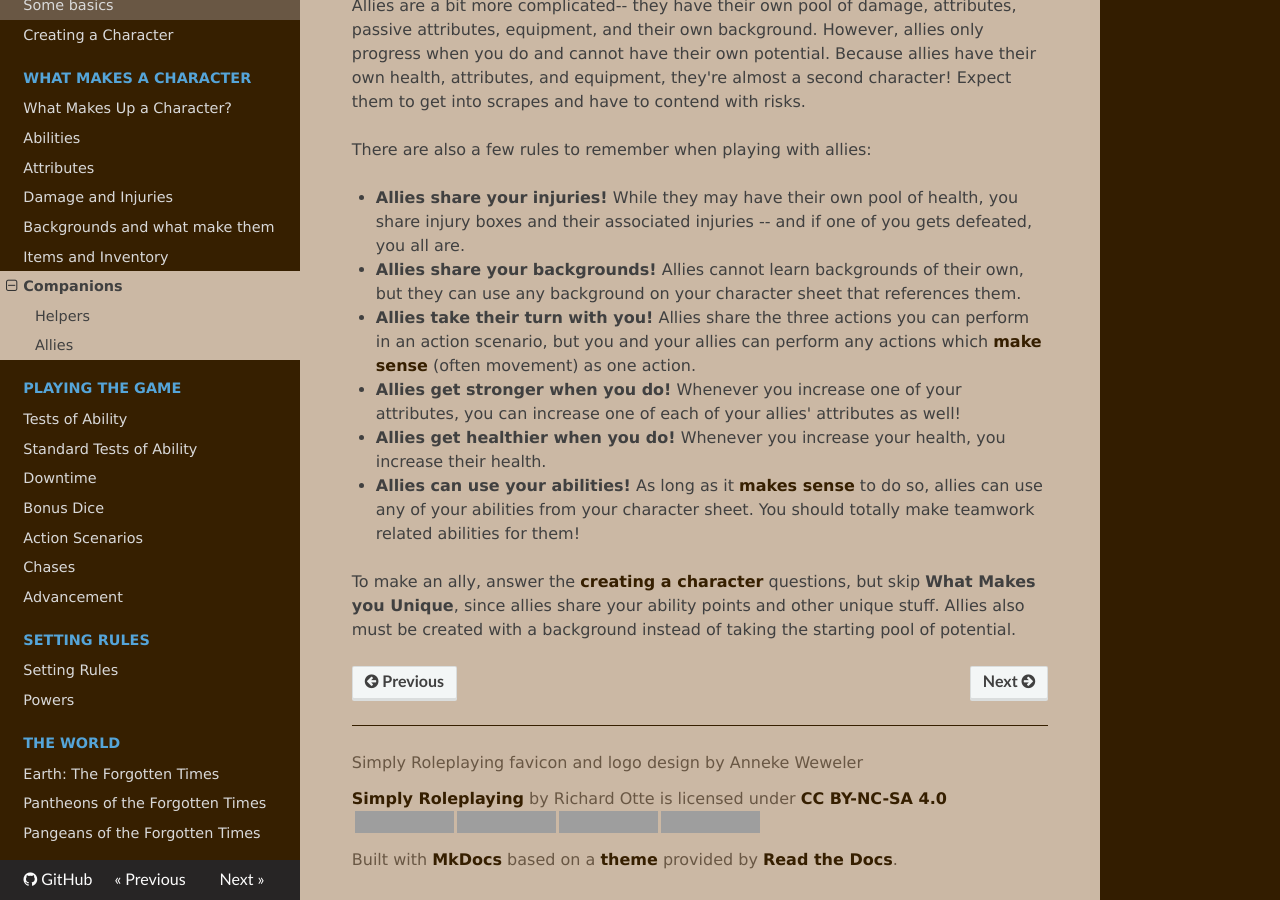
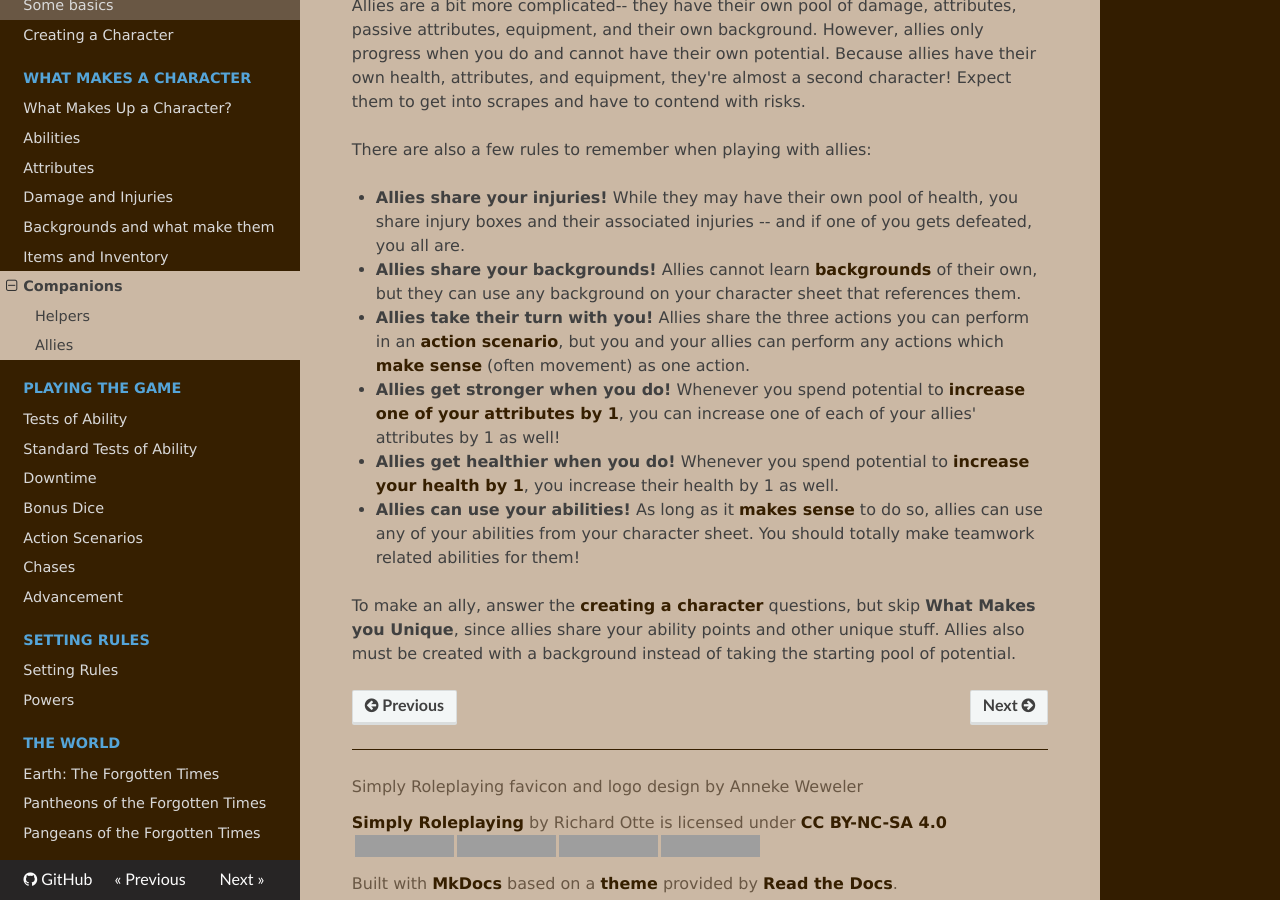
Before and after one commit to TheFifthRider/simply-roleplaying-webapp, an MkDocs documentation site: the page built from docs/character/companions.md, in a window 1280 px wide and 900 px high, scrolled down 495 px, cut to the strip 0-900 px from the top of the window. Built offline with MkDocs 1.6.1, drawn with Linux system fonts in a browser that asks for light colours; nearby versions of some CDN libraries; grey boxes are pictures that could not be loaded.

Commit message:
feat: Adding linkies in companions

```diff
--- a/docs/character/companions.md
+++ b/docs/character/companions.md
@@ -13,10 +13,10 @@ Allies are a bit more complicated-- they have their own pool of damage, attribut
 There are also a few rules to remember when playing with allies:
 
 * **Allies share your injuries!** While they may have their own pool of health, you share injury boxes and their associated injuries -- and if one of you gets defeated, you all are.
-* **Allies share your backgrounds!** Allies cannot learn backgrounds of their own, but they can use any background on your character sheet that references them.
-* **Allies take their turn with you!** Allies share the three actions you can perform in an action scenario, but you and your allies can perform any actions which [make sense](../getting_started/index.md#narrative-truth) (often movement) as one action.
-* **Allies get stronger when you do!** Whenever you increase one of your attributes, you can increase one of each of your allies' attributes as well!
-* **Allies get healthier when you do!** Whenever you increase your health, you increase their health.
+* **Allies share your backgrounds!** Allies cannot learn [backgrounds](../character/backgrounds.md) of their own, but they can use any background on your character sheet that references them.
+* **Allies take their turn with you!** Allies share the three actions you can perform in an [action scenario](../gameplay/action.md), but you and your allies can perform any actions which [make sense](../getting_started/index.md#narrative-truth) (often movement) as one action.
+* **Allies get stronger when you do!** Whenever you spend potential to [increase one of your attributes by 1](../gameplay/advancement.md#potential), you can increase one of each of your allies' attributes by 1 as well!
+* **Allies get healthier when you do!** Whenever you spend potential to [increase your health by 1](../gameplay/advancement.md#potential), you increase their health by 1 as well.
 * **Allies can use your abilities!** As long as it [makes sense](../getting_started/index.md#narrative-truth) to do so, allies can use any of your abilities from your character sheet. You should totally make teamwork related abilities for them!
 
 To make an ally, answer the [creating a character](../getting_started/creation,md) questions, but skip **What Makes you Unique**, since allies share your ability points and other unique stuff. Allies also must be created with a background instead of taking the starting pool of potential.
```
